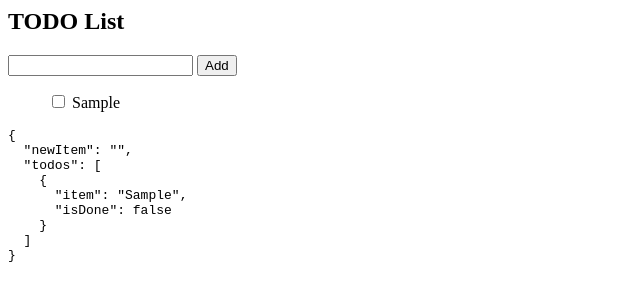
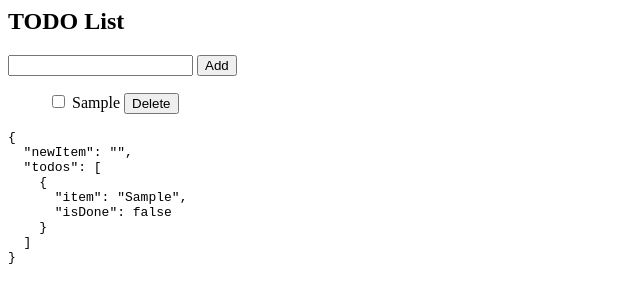
Before and after one commit to mgos0p/study, a plain HTML site: page Vue/hello/index.html in a window 1280 px wide. Both pictures are taken after typing "Sample" into the empty fields and a click on the button "Add". Shown: the whole page, without its empty margins (0-640 px from the left). Drawn offline with nearby package versions, Linux system fonts and the light colour scheme.

Commit message:
Add delete button to todo
TODOに削除ボタンを追加。
Array.splice(index,num)メソッド
index:配列の削除対象要素の開始index
num:削除件数(省略するとindex以降の要素全削除っぽい)

*配列から削除することで表示からも削除される*

```diff
--- a/Vue/hello/index.html
+++ b/Vue/hello/index.html
@@ -16,9 +16,10 @@
         </button>
       </form>
       <ul>
-        <li v-for="todo in todos">
+        <li v-for="(todo,index) in todos">
           <input type="checkbox" v-model="todo.isDone" />
           <span v-bind:class="{done:todo.isDone}">{{ todo.item }}</span>
+          <button v-on:click="deleteItem(index)">Delete</button>
         </li>
       </ul>
       <pre>{{ $data }}</pre>
--- a/Vue/hello/js/main.js
+++ b/Vue/hello/js/main.js
@@ -10,6 +10,10 @@ var app = new Vue({
       };
       this.todos.push(todo);
       this.newItem = "";
+    },
+    deleteItem: function (index) {
+      //alert(index);
+      this.todos.splice(index, 1);
     }
   },
   data: {
```
Also changed, not shown: 1 other file.
